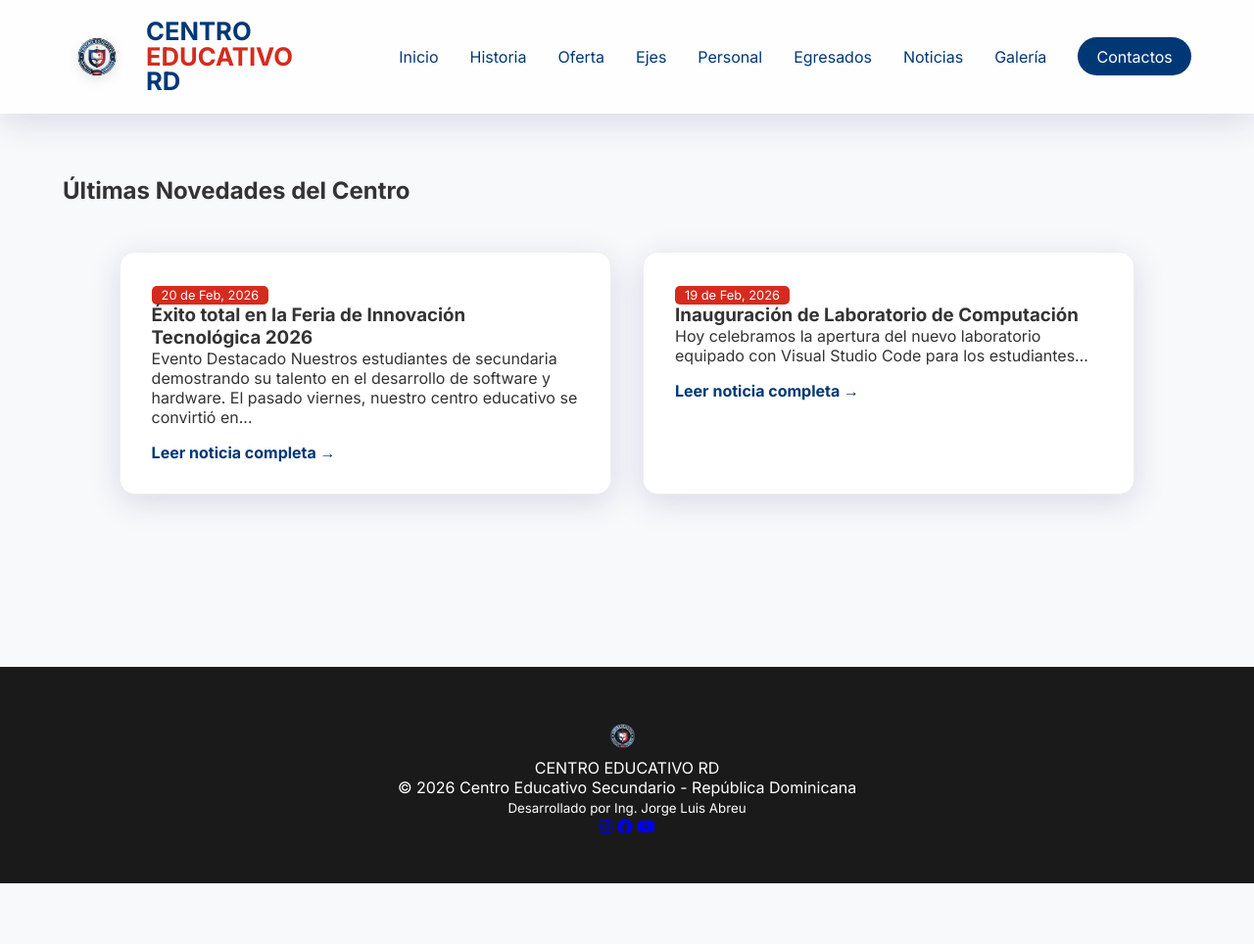
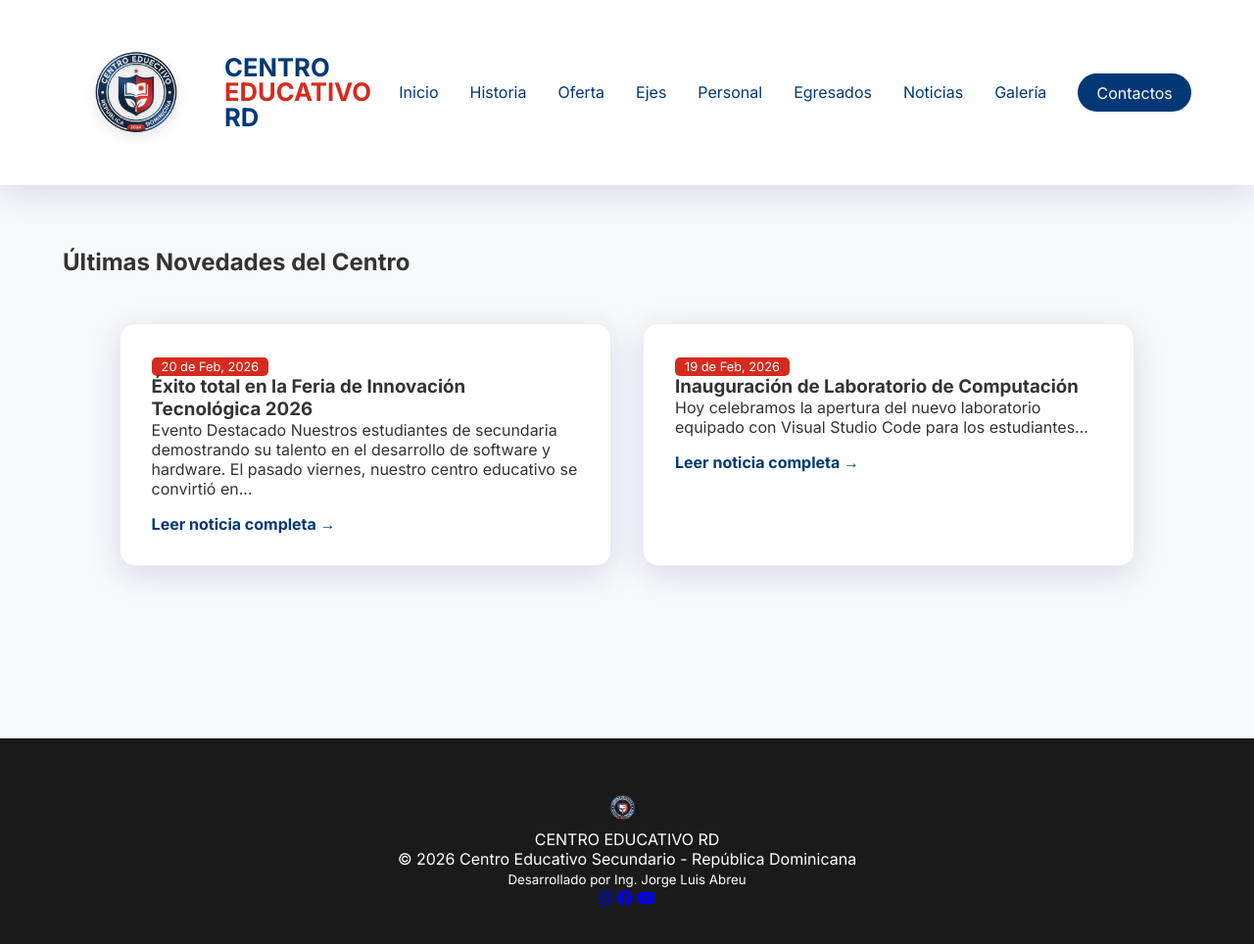
Before and after one commit to jorge21028/centroeducativo, a Jekyll site: the page built from noticias.html, in a window 1280 px wide and 975 px high. Shown: the top 964 px of the window at 98% size. Built offline with Jekyll 4.4.1, drawn with Linux system fonts in a browser that asks for light colours.

Commit message:
Update style.css

```diff
--- a/assets/css/style.css
+++ b/assets/css/style.css
@@ -660,7 +660,7 @@ body {
 
 /* El Logo: Ajustado para que se visualice mejor */
 .nav-logo-custom {
-    height: 70px !important; /* Aumentamos el tamaño para mejor visualización */
+    height: 150px !important; /* Aumentamos el tamaño para mejor visualización */
     width: auto !important;
     object-fit: contain;
     /* Sombra suave para darle relieve al logo */
```
